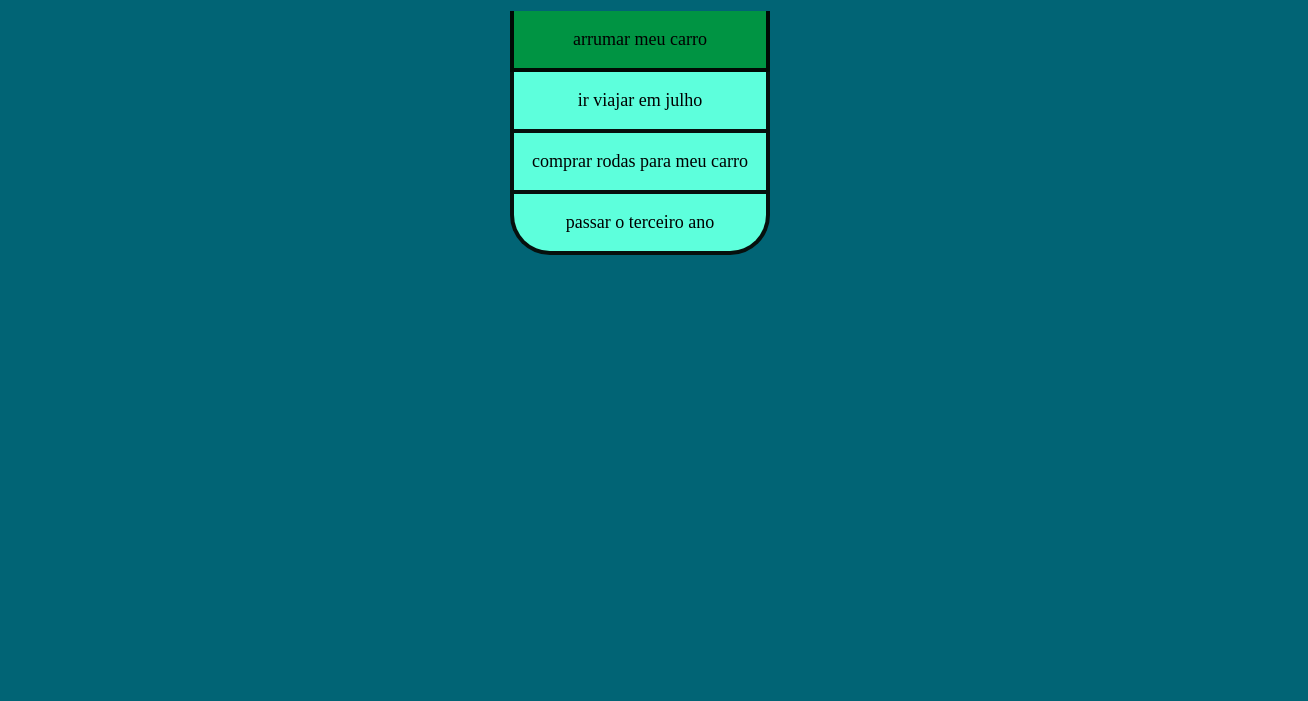
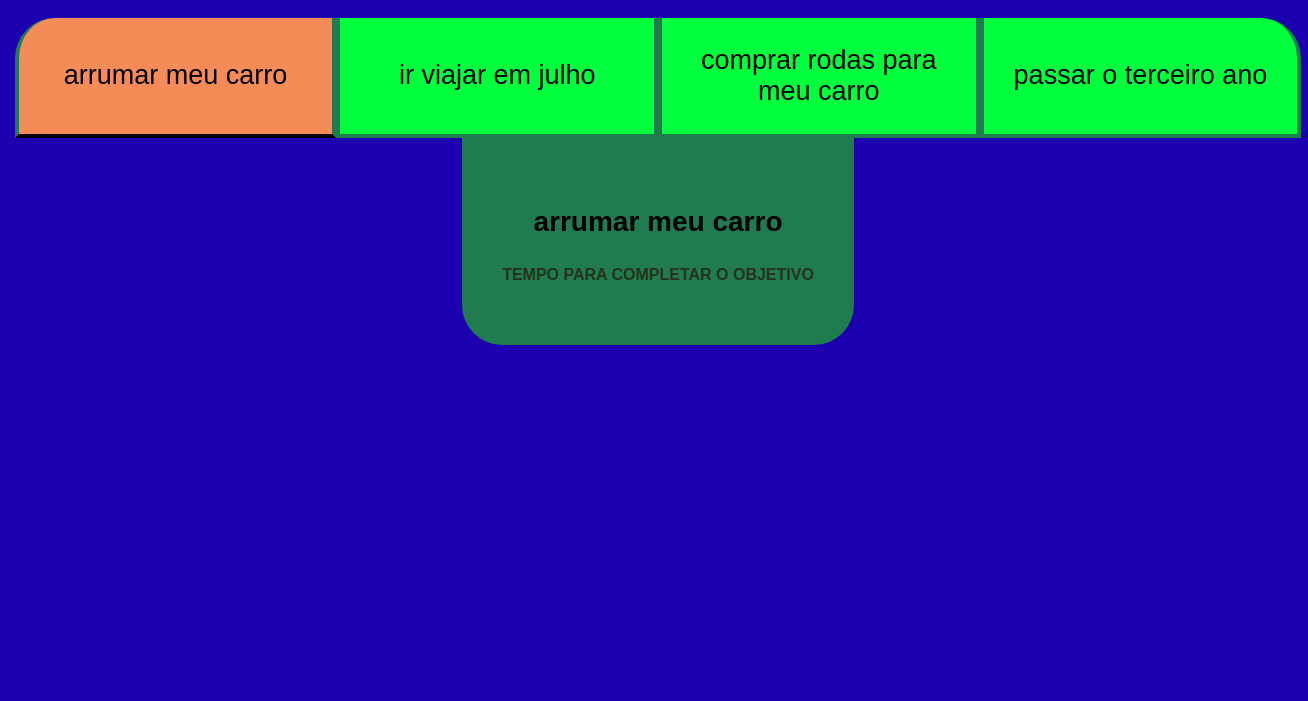
Before and after one commit to yuri07br/2024-3b-meus-projetos-de-vida, a plain HTML site: page index.html in a window 1280 px wide. Shown: the part 99-800 px from the top of the page, 1308 px wide, since content can reach past the window. Drawn offline with Linux system fonts and the light colour scheme; a web font is replaced by a local one.

Commit message:
aula 02/4

```diff
--- a/index.html
+++ b/index.html
@@ -1,20 +1,38 @@
 <!DOCTYPE html>
-<html lang="pt-br">
+                    <html lang="PT-BR">
                     <head>
                         <meta charset="UTF-8">
                         <meta http-equiv="X-UA-Compatible" content="IE=edge">
                         <meta name="viewport" content="width=device-width, initial-scale=1.0">
-    <title>meus objetivos</title>
+                        <title>Meus Objetivos</title>
                         <link rel="stylesheet" href="style.css">
                     </head>
                     <body>
                         <section class="conteudo-principal">
-    <h1 class="titulo-principal">MEUS OBEJETIVOS PARA O ANO<span>_</span></h1>
+                            <h1 class="titulo-principal">MEUS OBJETIVOS PARA O ANO<span></span></h1>
                             <div class="botoes">
-        <button class="botao ativo">arrumar meu carro</button>
-        <button class="botao">ir viajar em julho</button>
-        <button class="botao">comprar rodas para meu carro</button>
-        <button class="botao">passar o terceiro ano</button>
+                                <button class="botao ativo"> arrumar meu carro</button>
+                                <button class="botao"> ir viajar em julho</button>
+                                <button class="botao"> comprar rodas para meu carro</button>
+                                <button class="botao"> passar o terceiro ano </button>
+                            </div>
+                            <div class="abas-textos">
+                                <div class="aba-conteudo ativo">
+                                    <h3 class="aba-conteudo-titulo-principal">arrumar meu carro</h3>
+                                    <h4 class="aba-conteudo-titulo-secundario">Tempo para completar o objetivo</h4>
+                                </div>
+                                <div class="aba-conteudo">
+                                    <h3 class="aba-conteudo-titulo-principal">ir viajar em julho</h3>
+                                    <h4 class="aba-conteudo-titulo-secundario">Tempo para completar o objetivo</h4>
+                                </div>
+                                <div class="aba-conteudo">
+                                    <h3 class="aba-conteudo-titulo-principal">comprar rodas para meu carro</h3>
+                                    <h4 class="aba-conteudo-titulo-secundario">Tempo para completar o objetivo</h4>
+                                </div>
+                                <div class="aba-conteudo">
+                                    <h3 class="aba-conteudo-titulo-principal">passar o terceiro ano</h3>
+                                    <h4 class="aba-conteudo-titulo-secundario">Tempo para completar o objetivo</h4>
+                                </div>
                             </div>
                         </section>
                         <script src="main.js"></script>
--- a/main.js
+++ b/main.js
@@ -1,12 +1,41 @@
 const botoes = document.querySelectorAll('.botao');
+const textos = document.querySelectorAll('.aba-conteudo');
 
-for(let i=0; i<botoes.length; i++){
-    botoes[i].onclick = function (){
+const conrtadores = document.querySelector('.contador');
+const tempoObejetivo01 = new Date("2024-05-03T00:00:00");
+const tempoObejetivo02 = new Date("2024-07-07T00:00:00");
+const tempoObejetivo03 = new Date("2024-09-02T00:00:00");
+const tempoObejetivo04 = new Date("2024-09-01T00:00:00");
+
+const tempo = [tempoObejetivo01,tempoObejetivo02,tempoObejetivo03,tempoObejetivo04]
+
+for(let i= 0; i<botoes.length; i++){
+    botoes[i].onclick = function (i){
 
         for(j=0; j<botoes.length; j++){
             botoes[j].classList.remove('ativo')
+            textos[j].classList.remove('ativo')
+
         }
 
         botoes[i].classList.add('ativo')
+        textos[i].classList.add('ativo')
     }
 }
+
+function calculatempo (tempoObejetivo) {
+
+    let tempoAtual = new Date
+    let tempoFinal = tempoObejetivo - tempoAtual
+
+    let segundos = Math.floor(tempoFinal/1000);
+    let minutos = Math.floor(segundos/60);
+    let horas = Math.floor(minutos/60);
+    let dia = Math.floor(horas/24);
+
+    segundos %= 60;
+    minutos %= 60;
+    horas %=24;
+
+    return dia + " Dias " + horas + " Horas " + minutos + " Minutos " + segundos + " segundos "
+}
--- a/style.css
+++ b/style.css
@@ -1,75 +1,108 @@
-@import url('https://fonts.googleapis.com/css2?family=Anta&family=Open+Sans&display=swap');
-:root{
-    --verde-fraco: #016475;
-    --verde-claro: #000000ef;
-    --amarelo-escuro: #009443;
-    --amarelo-normal: #5dffdc;
-    --font-titulo:"Open Sans",monospace;
-    --font-texto:"Width",serif;
+@import url('https://fonts.googleapis.com/css2?family=Chau+Philomene+One:ital@0;1&family=Lilita+One&display=swap');
+
+:root {
+    --preto: #25331b;
+    --lilas:#f58c58;
+    --rosa-es: #207b50;
+    --rosa-esc: #00ff3c;
+    --branco: #000000;
+    --rosa: #1d00b0;
+    --font-titulo: "Lilita One", sans-serif;
+    --font-texto: "Chau Philomene One", sans-serif;
 }
 
-body{
-    background-color: var(--verde-fraco);
-    color: var(--verde-claro);
+body {
+    background-color: var(--rosa);
+    color: var(--branco);
     font-family: var(--font-texto);
 }
-.conteudo-principal{
+
+.conteudo-principal {
     display: flex;
     flex-direction: column;
     justify-content: center;
     align-items: center;
-    max-width: 1200px ;
-    width: 100%;
+    max-width: 1300px;
+    width: 110%;
     margin: 0 auto;
 }
-.titulo-principal{
+
+.titulo-principal {
     text-align: left;
     width: 100%;
-    font-size: 36px;
-}
-.titulo-principal span{
-    color: var(--verde-claro);
+    font-size: 39px;
 }
 
-.botao{
+.titulo-principal span {
+    color: var(--rosa-es);
+}
+
+.botao {
     font-family: var(--font-texto);
-    font-size: 18px;
-    background-color: var(--amarelo-normal);
-    color:black;
+    font-size: 27px;
+    background-color: var(--rosa-esc);
+    color: var(--branco);
     display: flex;
     justify-content: center;
     align-items: center;
     padding: 1em;
     width: 100%;
-    border-bottom: 4px solid var(--verde-claro);
-    border-left: 4px solid var(--verde-claro);
-    border-right: 4px solid var(--verde-claro);
+    border-bottom: 4px solid var(--rosa-es);
+    border-left: 4px solid var(--rosa-es);
+    border-right: 4px solid var(--rosa-es);
     border-top: none;
 }
-.botoes{
+
+.botoes {
     display: block;
 }
 
 .botao:first-child{
-    border-radius: 0 0;
+    border-radius: 40px 40px 0 0;
 }
+
 .botao:last-child{
     border-radius: 0 0 40px 40px;
 }
 
-.ativo{
-    background-color: var(--amarelo-escuro);
-    border-bottom: 4px solid var(--verde-claro);
+.botao.ativo{
+    background-color: var(--lilas);
+    border-bottom: 4px solid var(--branco) ;
 }
 
-@media screen and (min-width: 768) {
+.abas-textos{
+    background-color: var(--rosa-es);
+    padding: 40px;
+    border-radius: 0 0 40px 40px;
+}
+
+.aba-conteudo.ativo{
+    display: block;
+}
+
+.aba-conteudo{
+    display: none;
+}
+
+.aba-conteudo-titulo-principal{
+    font-size: 28px;
+    text-align: center;
+}
+
+.aba-conteudo-titulo-secundario{
+    text-align: center;
+    color:var(--preto) ;
+    text-transform: uppercase;
+}
+
+@media screen and (min-width: 768px) {
     .botoes{
         display: flex;
     }
-.botao:first-child{
-    border-radius: 0 40px 0 0;
+    .botao:first-child{
+        border-radius: 40px 0 0 0;
+    }
+    .botao:last-child{
+        border-radius: 0 40px 0 0;
+    }
 }
-.botao:last-child{
-    border-radius: 0 40px 0 0;
-}
-}
```
Lines whose indentation alone changed are shown as unchanged.
